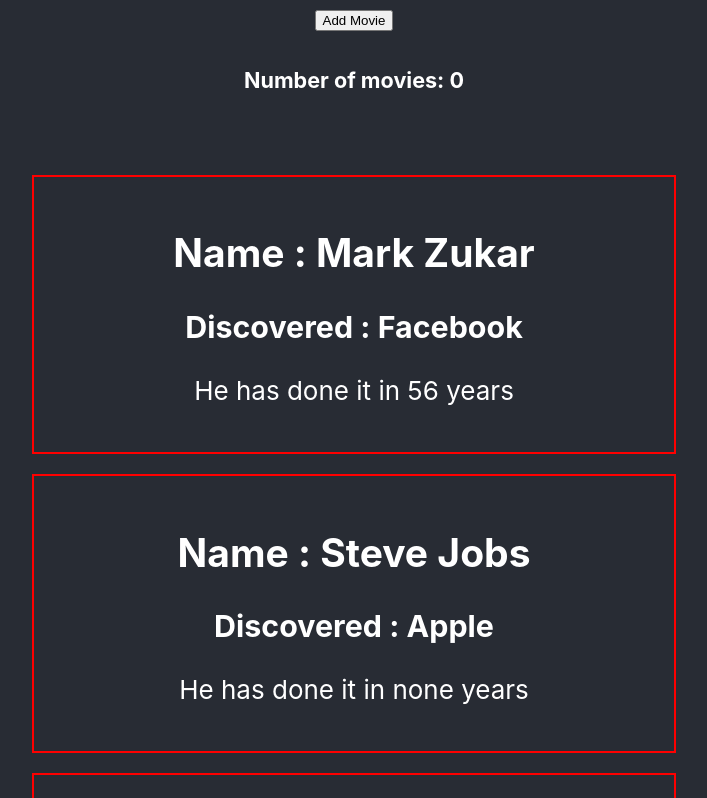
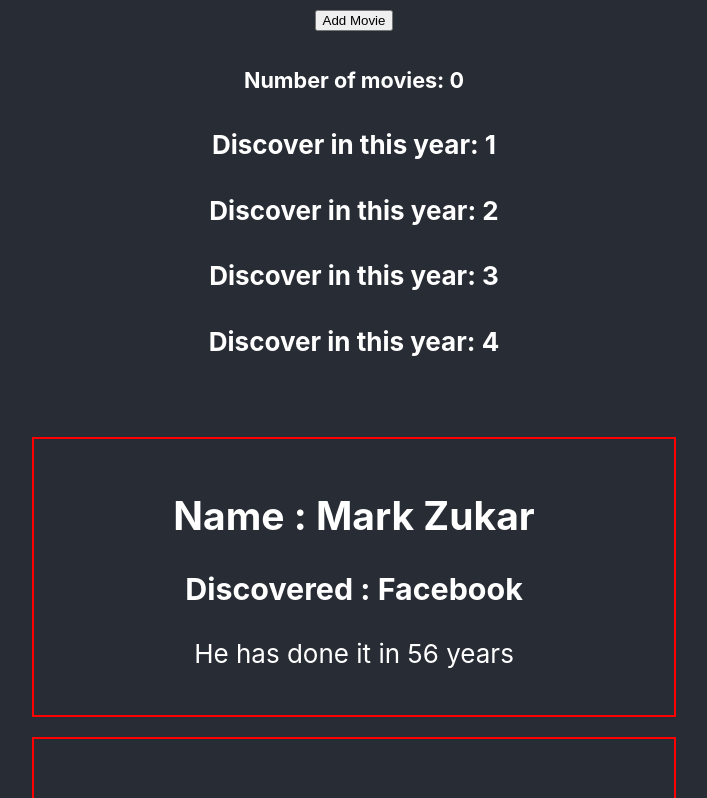
Before and after one commit to VASHKOR-DAS/react-core-concepts, a React (Create React App) app: page / in a window 1280 px wide. Shown: the top 798 px of the page, without its empty margins (286-993 px from the left). Built offline with nearby package versions, Linux system fonts and the light colour scheme.

Commit message:
MovieCounter component er vitor theke Discover component k call

```diff
--- a/src/App.js
+++ b/src/App.js
@@ -60,12 +60,25 @@
 
   const handelClick = () => setCount(count + 1);
 
-
   return (
     <div>
       <button onClick={handelClick}>Add Movie</button>
       <h5>Number of movies: {count}</h5>
+
+      {/* MovieCounter component er vitor theke Discover component k call */}
+      <Discover idea={count + 1}></Discover>
+      <Discover idea={count + 2}></Discover>
+      <Discover idea={count + 3}></Discover>
+      <Discover idea={count + 4}></Discover>
+
     </div>
+  )
+}
+
+// onno 1ti component o kono 1ti component er vitor theke pass korte pari
+function Discover(props) {
+  return (
+    <h4>Discover in this year: {props.idea}</h4>
   )
 }
 
```
